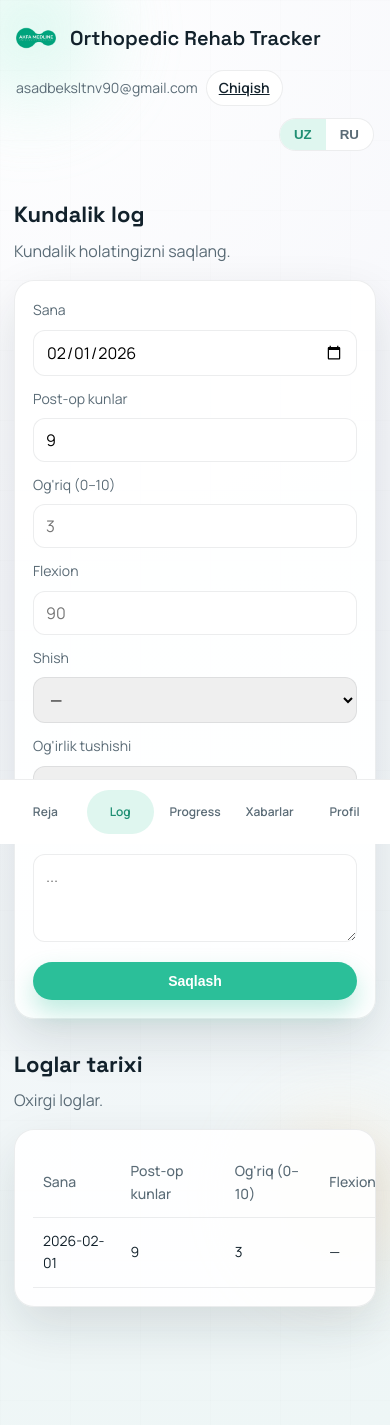
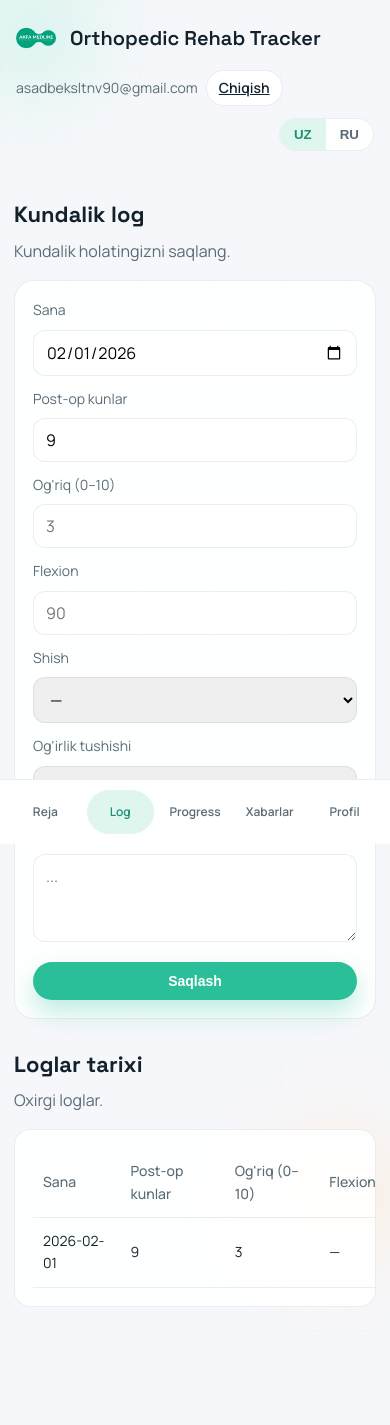
Before and after one commit to asdbksltnv/ACLRRehab, a Flask app: page /log in a window 390 px wide; the page is wider, and only the part inside the window is pictured. Run offline with Flask 3, Linux system fonts and the light colour scheme; a user stored in the database is signed in; data comes from the database, SQL or seed files in the repository.

Commit message:
first commit

```diff
--- a/static/styles.css
+++ b/static/styles.css
@@ -27,6 +27,18 @@
   box-sizing: border-box;
   margin: 0;
   padding: 0;
+}
+
+img {
+  max-width: 100%;
+  height: auto;
+  display: block;
+}
+
+button,
+.btn,
+a {
+  touch-action: manipulation;
 }
 
 body {
@@ -1378,6 +1390,30 @@
   }
 }
 
+@media (max-width: 600px) {
+  :root {
+    --shadow: 0 8px 20px rgba(18, 33, 43, 0.08);
+  }
+
+  body {
+    background: var(--bg);
+  }
+
+  .card {
+    box-shadow: none;
+  }
+
+  .grid.two,
+  .grid.three,
+  .grid.four {
+    grid-template-columns: 1fr;
+  }
+
+  .table-card {
+    border-radius: 16px;
+  }
+}
+
 @media (prefers-reduced-motion: reduce) {
   * {
     animation-duration: 0.001ms !important;
```
Also changed, not shown: static/1.png, 1 other file.
